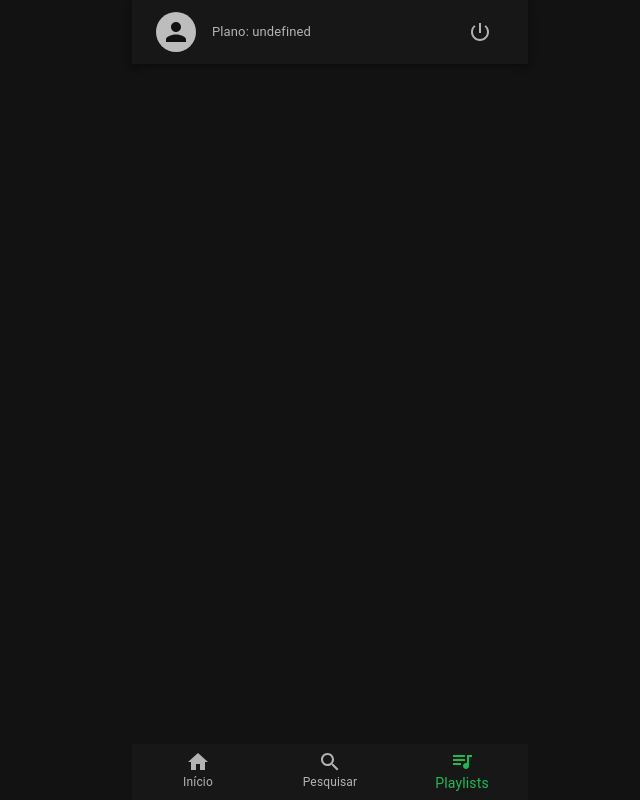
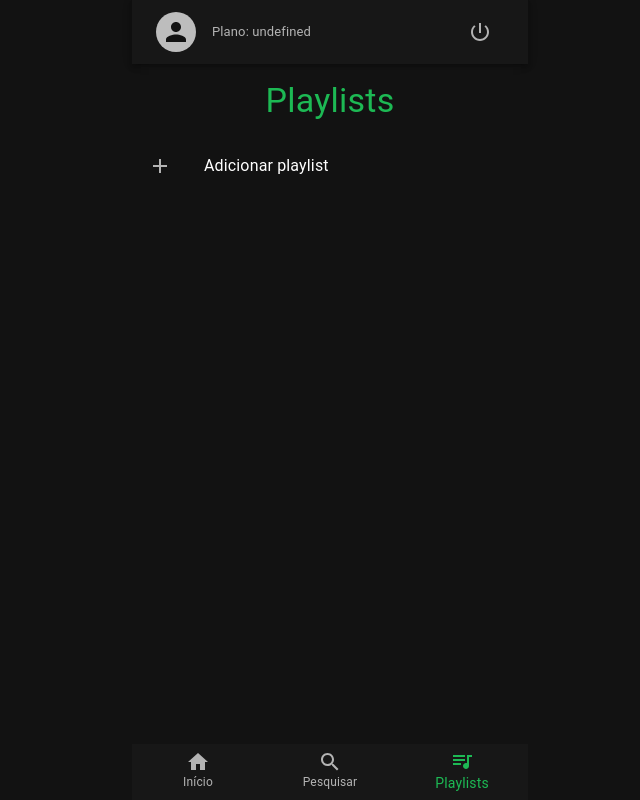
Before and after one commit to phelipetls/spotify-app, a React (Create React App) app: page /playlists in a window 1280 px wide. Shown: the whole page, without its empty margins (310-950 px from the left). Built offline with nearby package versions, Linux system fonts and the light colour scheme; no server answers; sample sign-in values are in the browser's storage.

Commit message:
Initial implementation of playlists

```diff
--- /dev/null
+++ b/src/components/AddPlaylist.js
@@ -0,0 +1,19 @@
+import React from "react";
+
+import { ListItem, ListItemIcon, ListItemText } from "@material-ui/core";
+import { Add } from "@material-ui/icons";
+
+import { usePlaylists } from "./context/playlists";
+
+export function AddPlaylist() {
+  const { addPlaylist } = usePlaylists();
+
+  return (
+    <ListItem button onClick={addPlaylist} data-testid="add-playlist-button">
+      <ListItemIcon>
+        <Add />
+      </ListItemIcon>
+      <ListItemText primary="Adicionar playlist" />
+    </ListItem>
+  );
+}
--- a/src/components/AppLayout.js
+++ b/src/components/AppLayout.js
@@ -6,6 +6,8 @@ import { NavigationBottom } from "./NavigationBottom";
 import { NavigationTop } from "./NavigationTop";
 
 import { makeStyles } from "@material-ui/core/styles";
+
+import { PlaylistsProvider } from "./context/playlists";
 
 const useStyles = makeStyles(theme => ({
   container: {
@@ -37,7 +39,7 @@ export function AppLayout({ children }) {
       <NavigationTop />
 
       <Grid item className={classes.flexGrow}>
-        {children}
+        <PlaylistsProvider>{children}</PlaylistsProvider>
       </Grid>
 
       <NavigationBottom />
--- /dev/null
+++ b/src/components/EditablePlaylistName.js
@@ -0,0 +1,36 @@
+import React, { useState } from "react";
+
+import { ListItemText, TextField } from "@material-ui/core";
+
+export function EditablePlaylistName({ initialText }) {
+  const [name, setName] = useState(initialText);
+  const [isEditing, setIsEditing] = useState(false);
+
+  const handleChange = e => setName(e.target.value);
+
+  const handleKeyDown = e => {
+    if (["Enter", "Escape"].includes(e.code)) {
+      e.target.blur();
+    }
+  };
+
+  return isEditing ? (
+    <TextField
+      required
+      fullWidth
+      defaultValue={initialText}
+      value={name}
+      onChange={handleChange}
+      onKeyDown={handleKeyDown}
+      inputProps={{
+        onBlur: () => setIsEditing(false)
+      }}
+    />
+  ) : (
+    <ListItemText
+      primary={name}
+      onClick={() => setIsEditing(true)}
+      tabIndex={1100}
+    />
+  );
+}
--- a/src/components/Playlists.js
+++ b/src/components/Playlists.js
@@ -1,5 +1,27 @@
 import React from "react";
 
+import { Typography, List } from "@material-ui/core";
+
+import { AddPlaylist } from "./AddPlaylist";
+import { PlaylistsListItems } from "./PlaylistsListItems";
+
 export function Playlists() {
-  return <div></div>;
+  return (
+    <>
+      <Typography
+        align="center"
+        color="primary"
+        variant="h4"
+        component="h1"
+        gutterBottom
+      >
+        Playlists
+      </Typography>
+
+      <List aria-label="Lista de playlists">
+        <AddPlaylist />
+        <PlaylistsListItems />
+      </List>
+    </>
+  );
 }
--- /dev/null
+++ b/src/components/PlaylistsListItems.js
@@ -0,0 +1,32 @@
+import React from "react";
+
+import {
+  ListItem,
+  ListItemSecondaryAction,
+  IconButton
+} from "@material-ui/core";
+import { Delete } from "@material-ui/icons";
+
+import { usePlaylists } from "./context/playlists";
+
+import { EditablePlaylistName } from "./EditablePlaylistName";
+
+export function PlaylistsListItems() {
+  const { playlists, removePlaylist } = usePlaylists();
+
+  return playlists.map(playlist => (
+    <ListItem>
+      <EditablePlaylistName initialText={playlist.name} />
+
+      <ListItemSecondaryAction>
+        <IconButton
+          edge="end"
+          aria-label="delete"
+          onClick={() => removePlaylist(playlist.id)}
+        >
+          <Delete />
+        </IconButton>
+      </ListItemSecondaryAction>
+    </ListItem>
+  ));
+}
--- /dev/null
+++ b/src/components/context/playlists.js
@@ -0,0 +1,40 @@
+import React, { useState, useEffect } from "react";
+import { getRandomString } from "../../utils/get-random-string";
+
+const PlaylistsContext = React.createContext();
+
+export function PlaylistsProvider({ children, ...rest }) {
+  const [playlists, setPlaylists] = useState([]);
+
+  useEffect(() => {
+    localStorage.setItem("spotifyPlaylists", JSON.stringify(playlists));
+  }, [playlists]);
+
+  const addPlaylist = () =>
+    setPlaylists(playlists => [
+      ...playlists,
+      {
+        id: getRandomString(4),
+        name: `Playlist ${playlists.length + 1}`,
+        tracks: []
+      }
+    ]);
+
+  const removePlaylist = id =>
+    setPlaylists(playlists => playlists.filter(playlist => playlist.id !== id));
+
+  return (
+    <PlaylistsContext.Provider
+      value={{
+        playlists,
+        addPlaylist,
+        removePlaylist
+      }}
+      {...rest}
+    >
+      {children}
+    </PlaylistsContext.Provider>
+  );
+}
+
+export const usePlaylists = () => React.useContext(PlaylistsContext);
--- /dev/null
+++ b/src/utils/get-random-string.js
@@ -0,0 +1,8 @@
+export const getRandomString = length => {
+  const possible =
+    "ABCDEFGHIJKLMNOPQRSTUVWXYZabcdefghijklmnopqrstuvwxyz0123456789";
+
+  return Array.from({ length })
+    .map(() => possible[Math.floor(Math.random() * possible.length)])
+    .join("");
+};
--- a/src/utils/spotify-auth-url.js
+++ b/src/utils/spotify-auth-url.js
@@ -1,3 +1,5 @@
+import { getRandomString } from "./get-random-string";
+
 const BASE_URL = "https://accounts.spotify.com";
 const AUTH_ENDPOINT = "authorize";
 const CLIENT_ID = "35d25e5a01eb4c87a4458be1b0786bb8";
@@ -13,15 +15,6 @@ const SCOPE = [
   "playlist-read-collaborative"
 ];
 
-const getRandomString = length => {
-  const possible =
-    "ABCDEFGHIJKLMNOPQRSTUVWXYZabcdefghijklmnopqrstuvwxyz0123456789";
-
-  return Array.from({ length })
-    .map(() => possible[Math.floor(Math.random() * possible.length)])
-    .join("");
-};
-
 export function getAuthUrl() {
   const queryString = new URLSearchParams();
 
```
